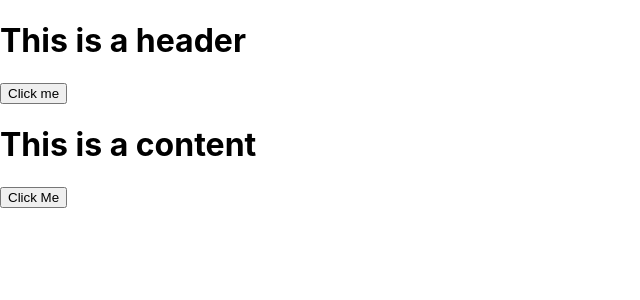
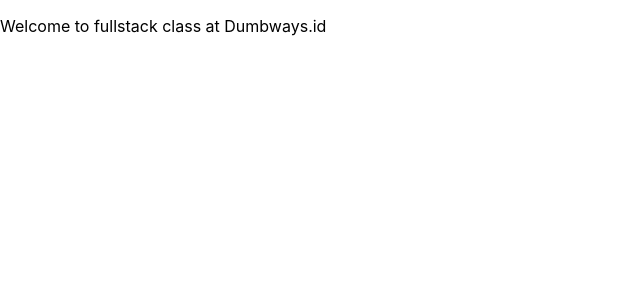
Before and after one commit to adhxabre/hooks-react-b43, a React (Create React App) app: page / in a window 1280 px wide. Shown: the top 300 px of the page, without its empty margins (0-640 px from the left). Built offline with nearby package versions, Linux system fonts and the light colour scheme.

Commit message:
Embed expressions

```diff
--- a/src/App.js
+++ b/src/App.js
@@ -1,20 +1,17 @@
 import React from "react";
-import Header from "./components/header";
+
+function getMajor() {
+  return "fullstack";
+}
+
+const companyName = "Dumbways.id";
 
 function App() {
   return (
     <>
-      <Header />
-      <Content />
-    </>
-  );
-}
-
-function Content() {
-  return (
-    <>
-      <h1>This is a content</h1>
-      <button>Click Me</button>
+      <p>
+        Welcome to {getMajor()} class at {companyName}
+      </p>
     </>
   );
 }
--- a/src/components/header.js
+++ /dev/null
@@ -1,10 +0,0 @@
-import React from "react";
-
-export default function Header() {
-  return (
-    <>
-      <h1>This is a header</h1>
-      <button>Click me</button>
-    </>
-  );
-}
```
